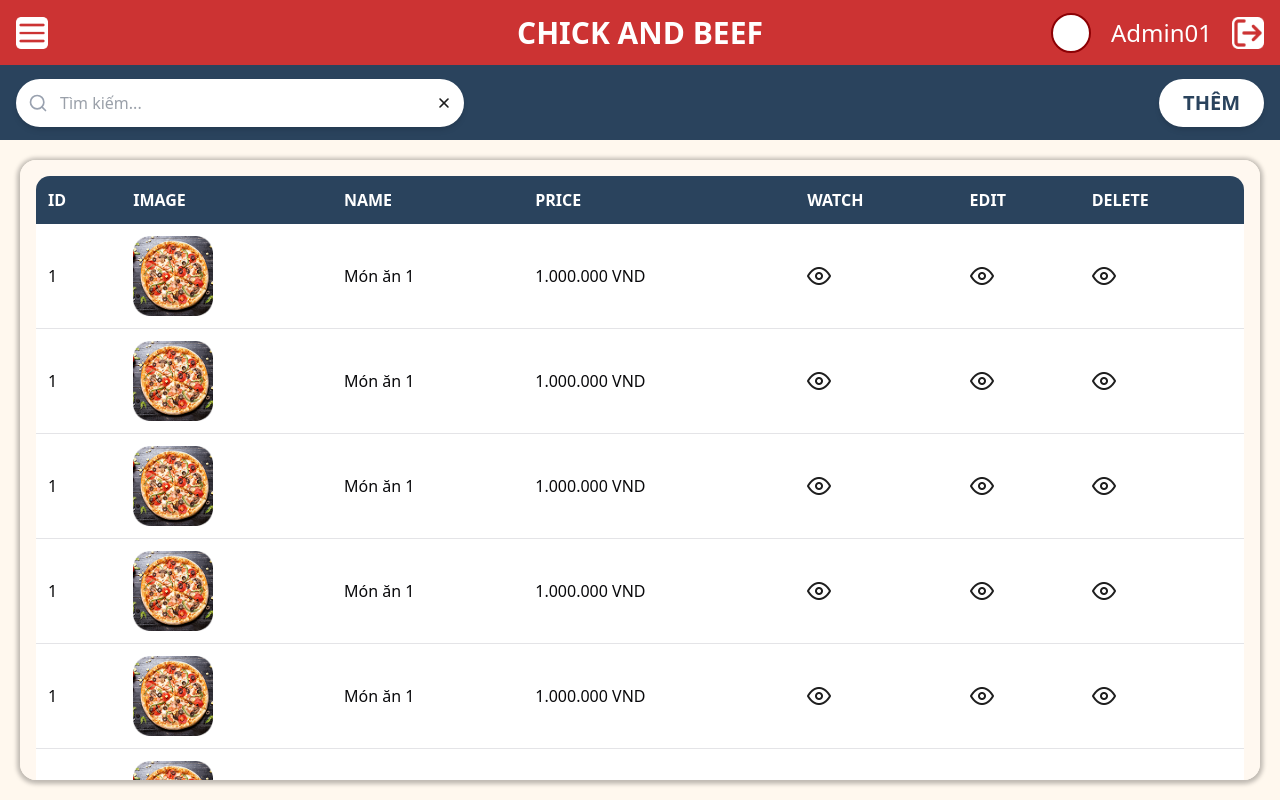
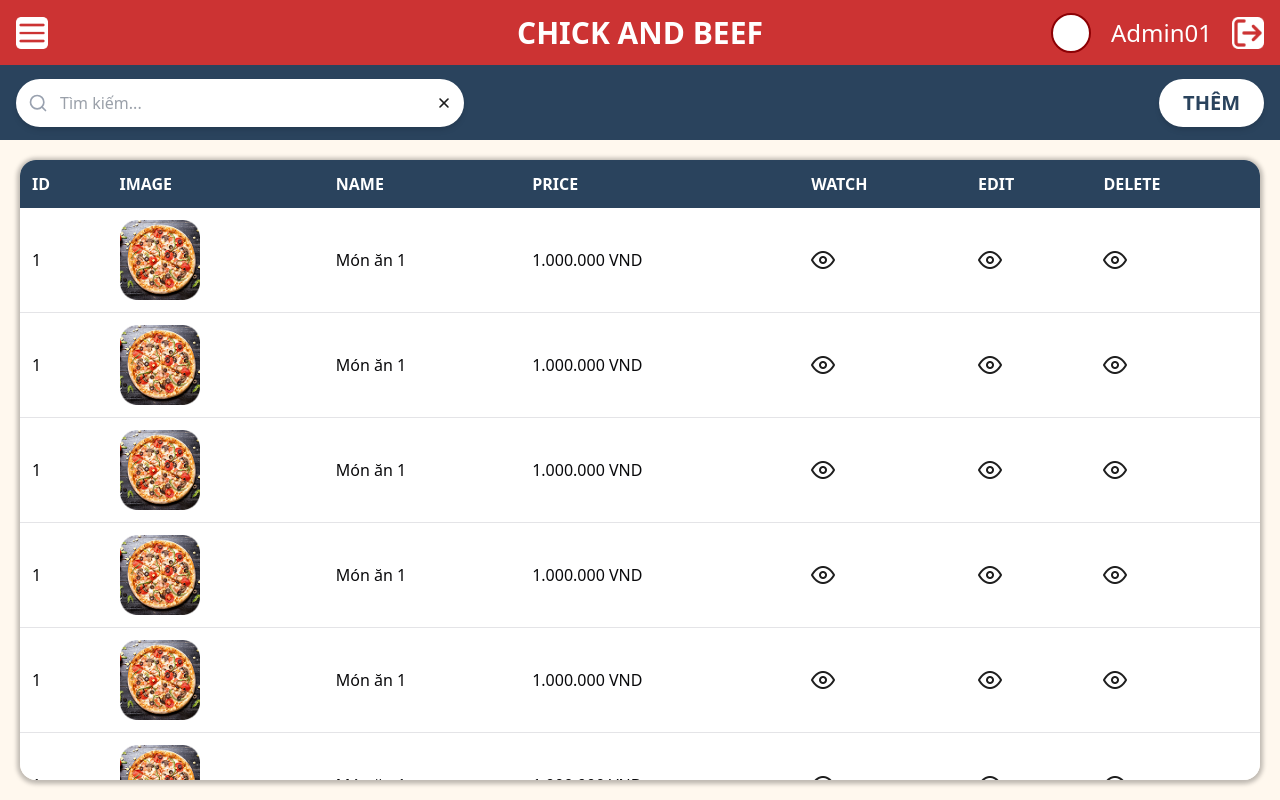
Before and after one commit to NguyenToanThang-kotaru/Chick-Beef, a React (Vite) app in the folder Client/: page /admin/Products in a window 1280 px wide. Built offline with nearby package versions, Linux system fonts and the light colour scheme; sample sign-in values are in the browser's storage.

Commit message:
fix layout Product and Supplier

```diff
--- a/Client/src/pages/admin/Products/Products.jsx
+++ b/Client/src/pages/admin/Products/Products.jsx
@@ -22,7 +22,7 @@ export default function Products() {
         </button>
       </div>
 
-      <div className="bg-[#FFF8F0] p-4 m-5 rounded-2xl shadow-[0_1px_4px_3px_rgba(0,0,0,0.25)] flex-1 overflow-y-auto scrollbar-hide">
+      <div className="bg-[#FFF8F0] m-5 rounded-2xl shadow-[0_1px_4px_3px_rgba(0,0,0,0.25)] flex-1 overflow-y-auto scrollbar-hide">
         <Table className=""
           data={[
             { Id: 1, Image: <img src={pd} alt="eye" className="w-20 h-20 cursor-pointer" />, Name: "Món ăn 1", Price: "1.000.000 VND", watch: <img src={eye} alt="eye" className="w-6 h-6 cursor-pointer"/>, edit: <img src={eye} alt="eye" className="w-6 h-6 cursor-pointer"/>,  delete: <img src={eye} alt="eye" className="w-6 h-6 cursor-pointer" /> },
--- a/Client/src/pages/admin/Suppliers/Suppliers.jsx
+++ b/Client/src/pages/admin/Suppliers/Suppliers.jsx
@@ -22,7 +22,7 @@ export default function Suppliers() {
           </button>
 
         </div>
-        <div className="bg-[#FFF8F0] p-4 m-5 rounded-2xl shadow-[0_1px_4px_3px_rgba(0,0,0,0.25)] flex-1 overflow-y-auto scrollbar-hide">
+        <div className="bg-[#FFF8F0] m-5 rounded-2xl shadow-[0_1px_4px_3px_rgba(0,0,0,0.25)] flex-1 overflow-y-auto scrollbar-hide">
           <Table className="overflow-y-auto"
             data={[
               { ID: 1, name: "nhà cung cấp A", phone: "0987654321",watch: <img src={eye} alt="eye" className="w-6 h-6 cursor-pointer" />, edit: <img src={eye} alt="eye" className="w-6 h-6 cursor-pointer"/>, delete: <img src={eye} alt="eye" className="w-6 h-6 cursor-pointer"/> },
```
